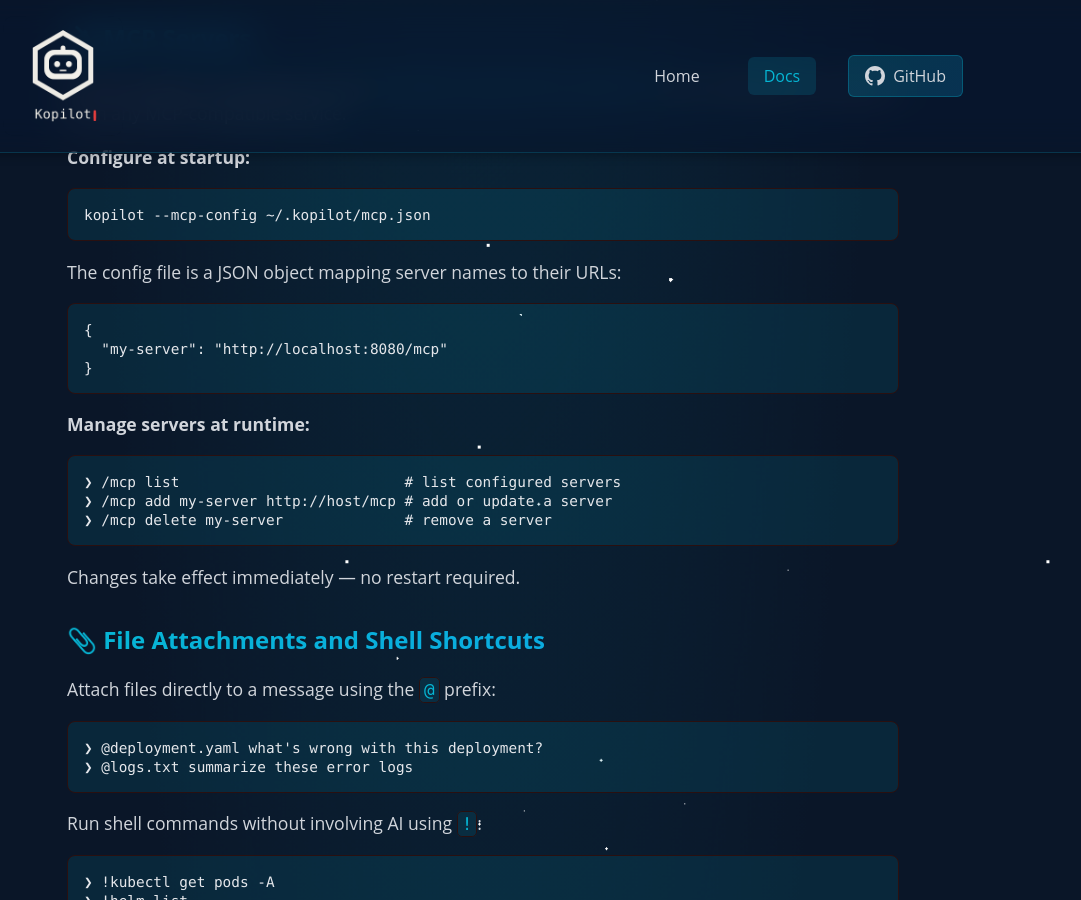
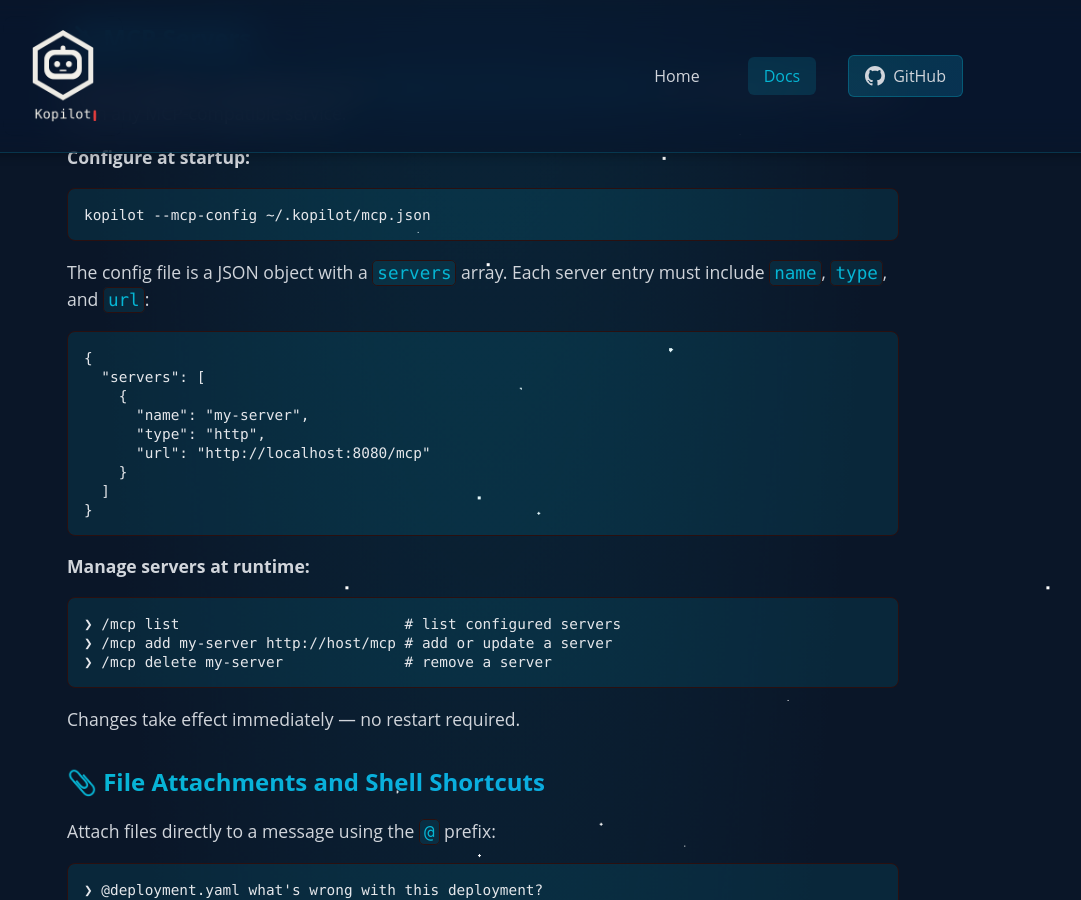
Before and after one commit to e9169/kopilot, a Jekyll site: the page built from website/docs.md, in a window 1280 px wide and 900 px high, scrolled down 7397 px. Shown: the whole window, without its empty margins (157-1238 px from the left). Built offline with Jekyll 4.4.1, drawn with Linux system fonts in a browser that asks for light colours.

Commit message:
Update website/docs.md
Co-authored-by: Copilot <175728472+Copilot@users.noreply.github.com>

````diff
--- a/website/docs.md
+++ b/website/docs.md
@@ -292,11 +292,17 @@ Kopilot supports connecting to external [Model Context Protocol (MCP)](https://m
 kopilot --mcp-config ~/.kopilot/mcp.json
 ```
 
-The config file is a JSON object mapping server names to their URLs:
+The config file is a JSON object with a `servers` array. Each server entry must include `name`, `type`, and `url`:
 
 ```json
 {
-  "my-server": "http://localhost:8080/mcp"
+  "servers": [
+    {
+      "name": "my-server",
+      "type": "http",
+      "url": "http://localhost:8080/mcp"
+    }
+  ]
 }
 ```
 
````
